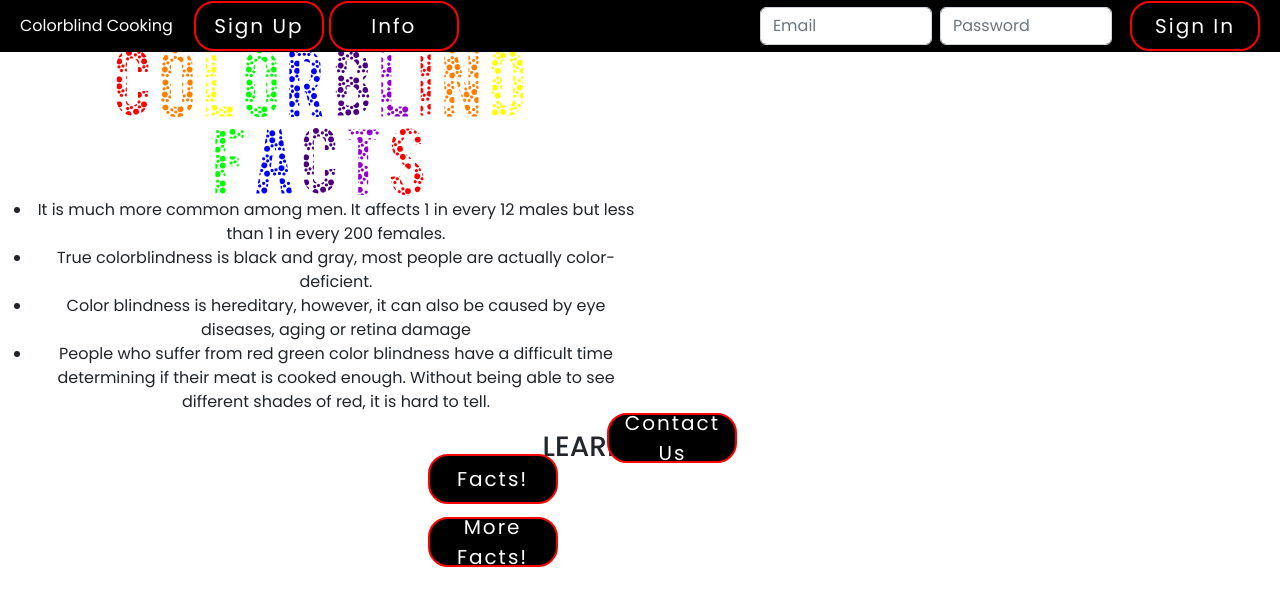
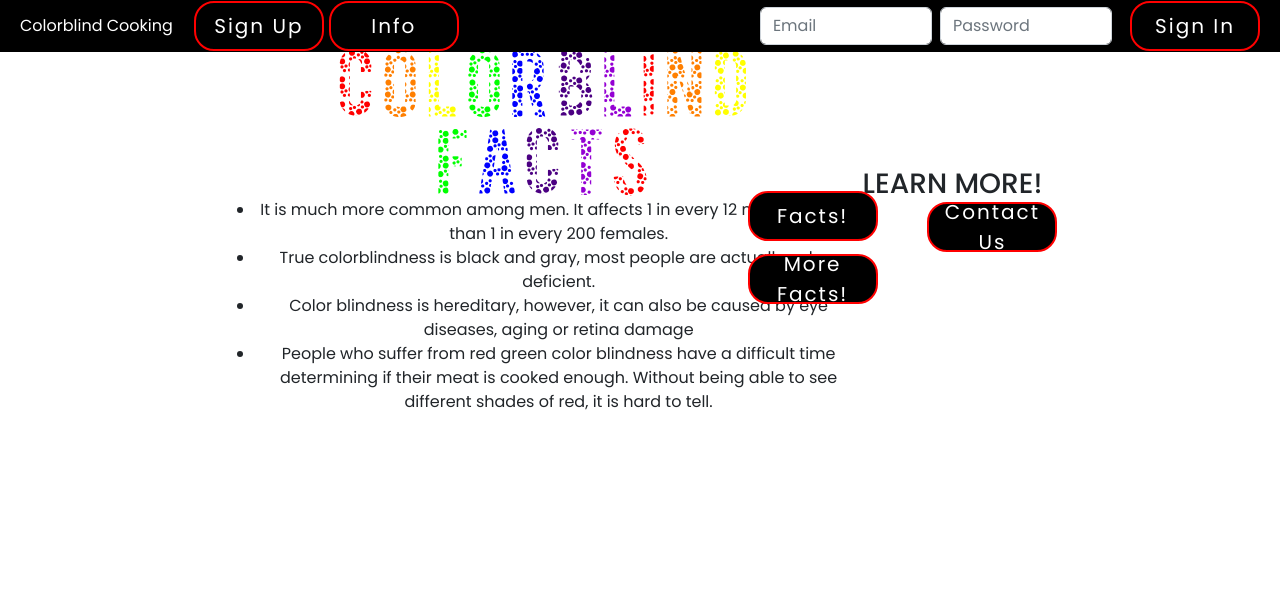
Before and after one commit to ArtbyDMT/Colorblind-Cooking, a React (Create React App) app: page /info in a window 1280 px wide. Shown: the top 606 px of the page. Built offline with nearby package versions, Linux system fonts and the light colour scheme.

Commit message:
Changed about us container for css

```diff
--- a/src/components/pages/Info.css
+++ b/src/components/pages/Info.css
@@ -3,6 +3,12 @@
     height: 50%;
     justify-content: center;
 
+}
+
+.container-aboutus{
+display: flex;
+align-items: center;
+justify-content: center;
 }
 
 
@@ -16,4 +22,5 @@
     display: flex;
     justify-content: center;
 
+    align-items: center;
 }
```
